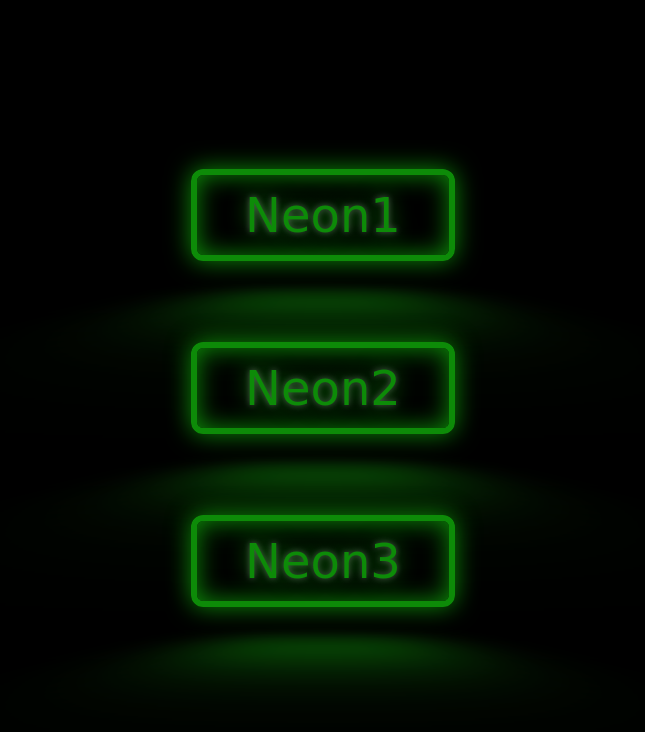
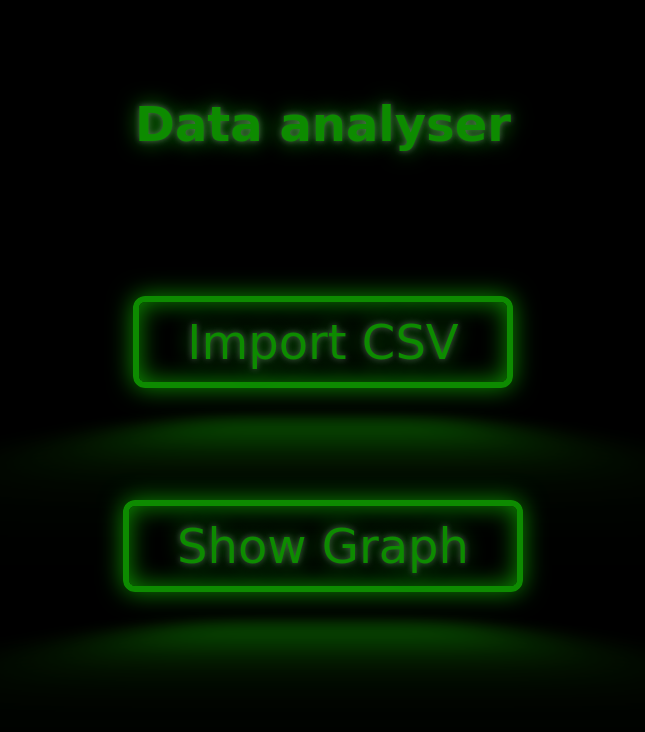
Before and after one commit to Wiibleyde/concoursNsi, a Flask app: page / in a window 1280 px wide. Shown: the top 732 px of the page, without its empty margins (317-962 px from the left). Run offline with Flask 2, Linux system fonts and the light colour scheme.

Commit message:
finalisation page d'acceuil

```diff
--- a/static/style.css
+++ b/static/style.css
@@ -1,7 +1,7 @@
 /* css */
 
 :root {
-    --clr-neon: rgb(13, 139, 8);
+    --clr-neon: rgb(13, 139, 0);
     --clr-bg: black;
   }
 
@@ -18,7 +18,6 @@
     background: var(--clr-bg);
     font-family: "Balsamiq Sans", cursive;
     color: var(--clr-neon);
-    padding-top: 15vh;
   }
 
   .neon-button {
@@ -82,3 +81,10 @@
   .neon-button:focus::after {
     opacity: 1;
   }
+
+  .neon{
+    font-size: 3rem;
+    display: inline-block;
+    text-shadow: 0 0 0.125em hsl(0 0% 100% / 0.3), 0 0 0.45em currentColor;
+    position: relative;
+  }
--- a/templates/index.html
+++ b/templates/index.html
@@ -6,8 +6,8 @@
     <link href="/static/style.css" rel="stylesheet" type="text/css" />
   </head>
   <body>
-    <a href="#" class="neon-button">Neon1</a>
-    <a href="#" class="neon-button">Neon2</a>
-    <a href="#" class="neon-button">Neon3</a>
+    <h1 class="neon">Data analyser</h1>
+    <a href="#" class="neon-button">Import CSV</a>
+    <a href="#" class="neon-button">Show Graph</a>
   </body>
 </html>
```
